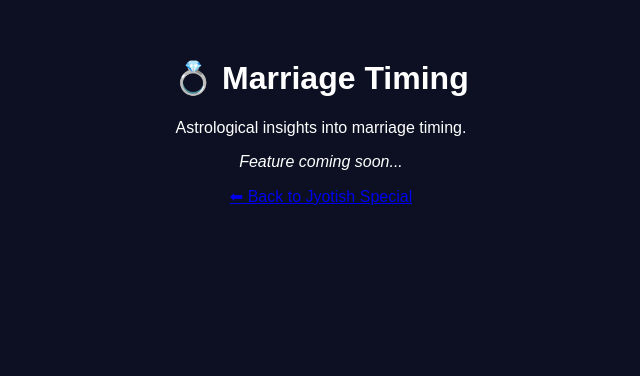
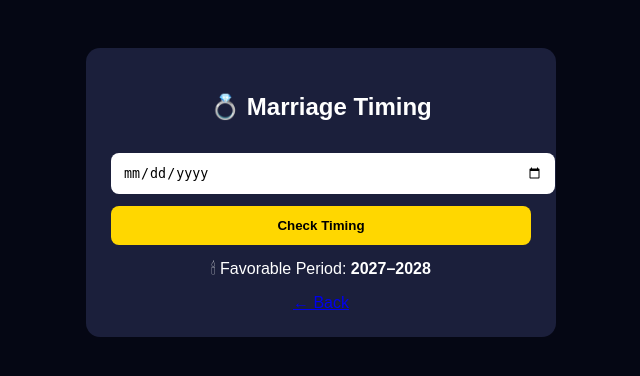
Before and after one commit to Udita1995/astro-ai-bot, a Flask app: page /marriage in a window 1280 px wide. Shown: the top 376 px of the page, without its empty margins (319-959 px from the left). Run offline with Flask 3, Linux system fonts and the light colour scheme.

Commit message:
Update marriage.html

```diff
--- a/templates/marriage.html
+++ b/templates/marriage.html
@@ -1,17 +1,22 @@
 <!DOCTYPE html>
 <html>
 <head>
-    <title>Marriage Timing | AstroRashi</title>
-    <meta name="viewport" content="width=device-width, initial-scale=1">
+<title>Marriage Timing | AstroRashi</title>
+<meta name="viewport" content="width=device-width, initial-scale=1">
+<style>
+body{background:#050714;color:white;font-family:Arial;text-align:center;padding:40px}
+.box{max-width:420px;margin:auto;background:#1b1f3b;padding:25px;border-radius:14px}
+input,button{width:100%;padding:12px;margin-top:12px;border-radius:8px;border:none}
+button{background:gold;font-weight:bold}
+</style>
 </head>
-<body style="background:#0c1022;color:white;font-family:Arial;text-align:center;padding:30px;">
-
-<h1>💍 Marriage Timing</h1>
-<p>Astrological insights into marriage timing.</p>
-
-<p><i>Feature coming soon...</i></p>
-
-<a href="/jyotish-special">⬅ Back to Jyotish Special</a>
-
+<body>
+<div class="box">
+<h2>💍 Marriage Timing</h2>
+<input type="date">
+<button>Check Timing</button>
+<p style="margin-top:15px;">🕯 Favorable Period: <b>2027–2028</b></p>
+<a href="/jyotish-special">← Back</a>
+</div>
 </body>
 </html>
```
